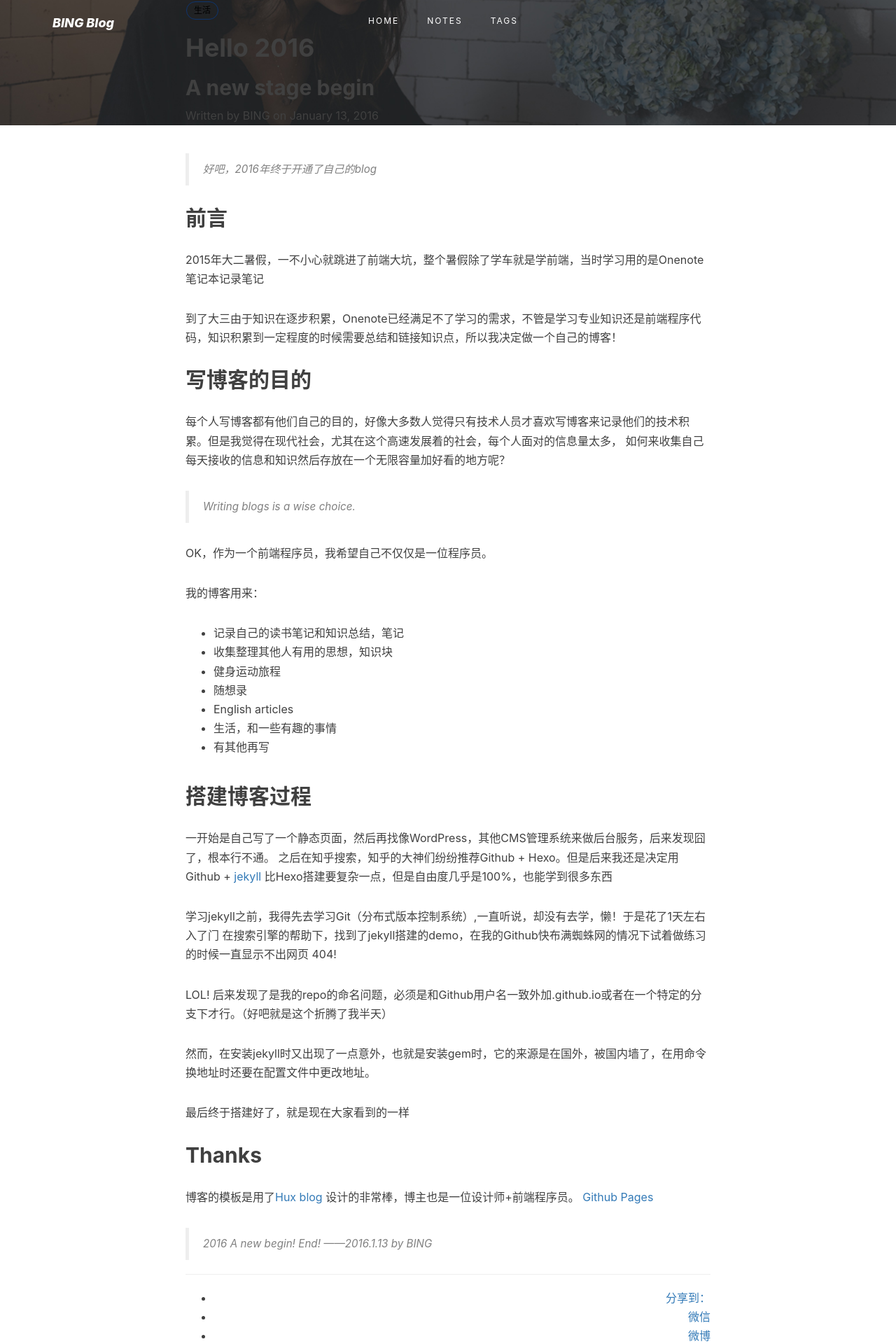
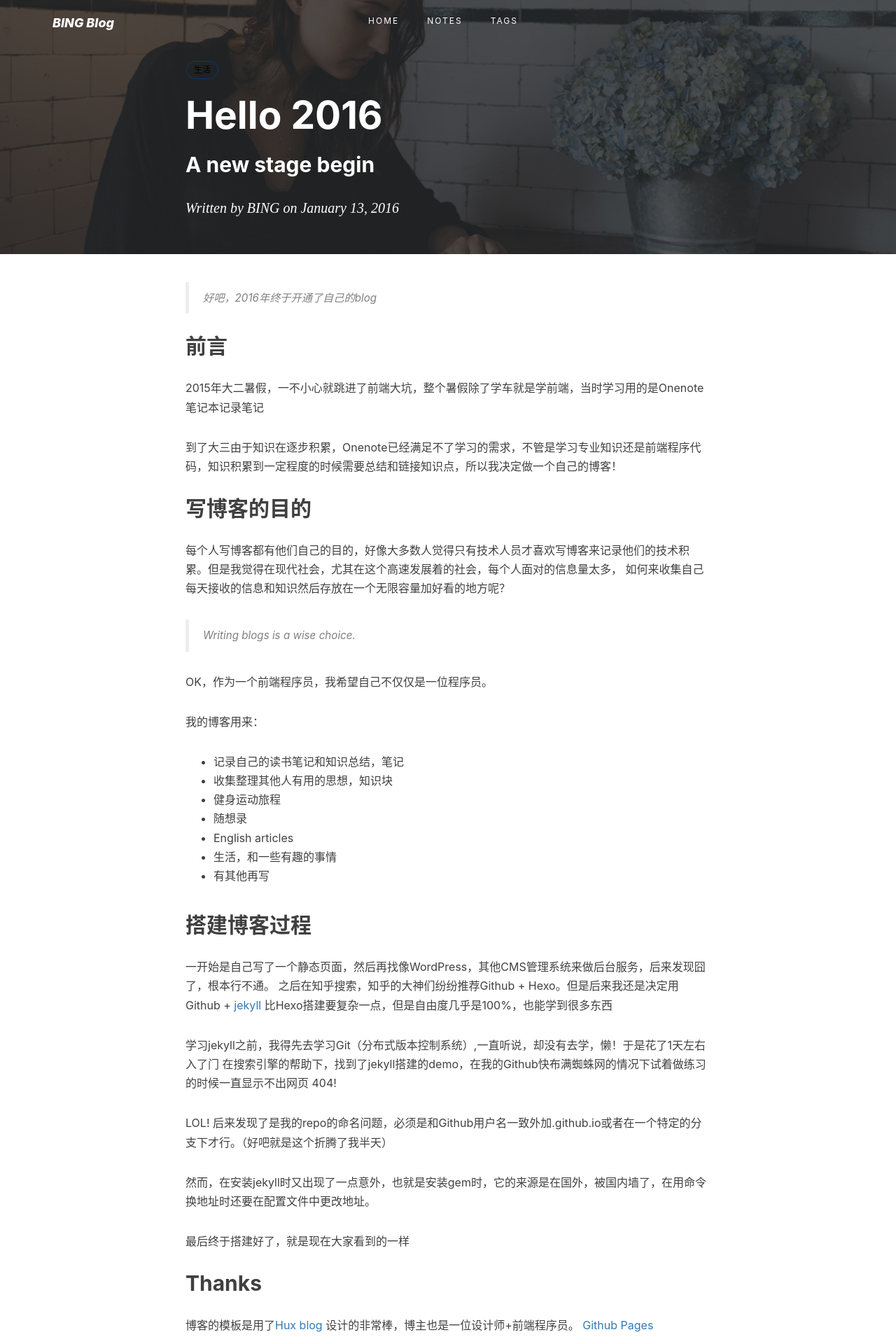
Before and after one commit to Tonnnylee/BlogTheme, a Jekyll site: the page built from _posts/2016-1-13-hello-2016.markdown, in a window 1280 px wide. Shown: the top 1920 px of the page at 70% size. Built offline with Jekyll 4.4.1, drawn with Linux system fonts in a browser that asks for light colours; nearby versions of some CDN libraries; comment, search, counter and statistics services are not loaded.

Commit message:
make class right mistake

```diff
--- a/_layouts/post.html
+++ b/_layouts/post.html
@@ -13,7 +13,7 @@ layout: default
 	<div class="container">
 		<div class="row">
 			<div class="col-lg-8 col-lg-offset-2 col-md-10 col-md-offset-1">
-				<div class="post-header">
+				<div class="post-heading">
 				  <div class="tags">
 					{% for tag in page.tags %}
 					<a class="tag" href="{{ site.baseurl }}/tags/#{{ tag }}" title="{{ tag }}">{{ tag }}</a>
```
